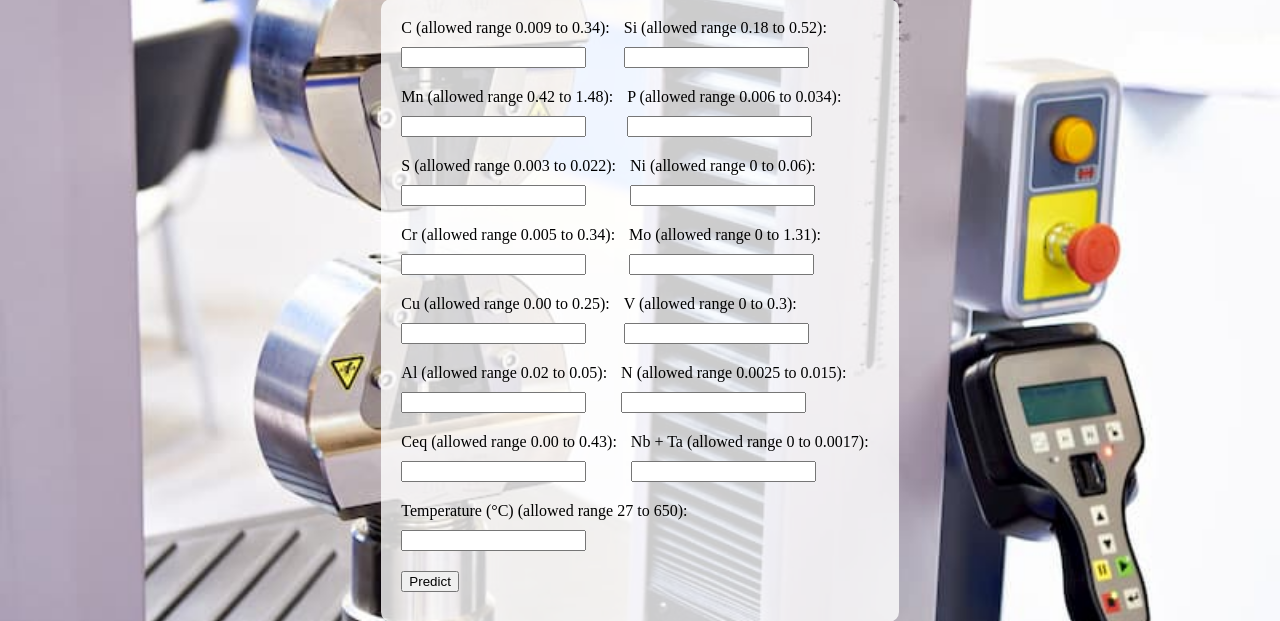
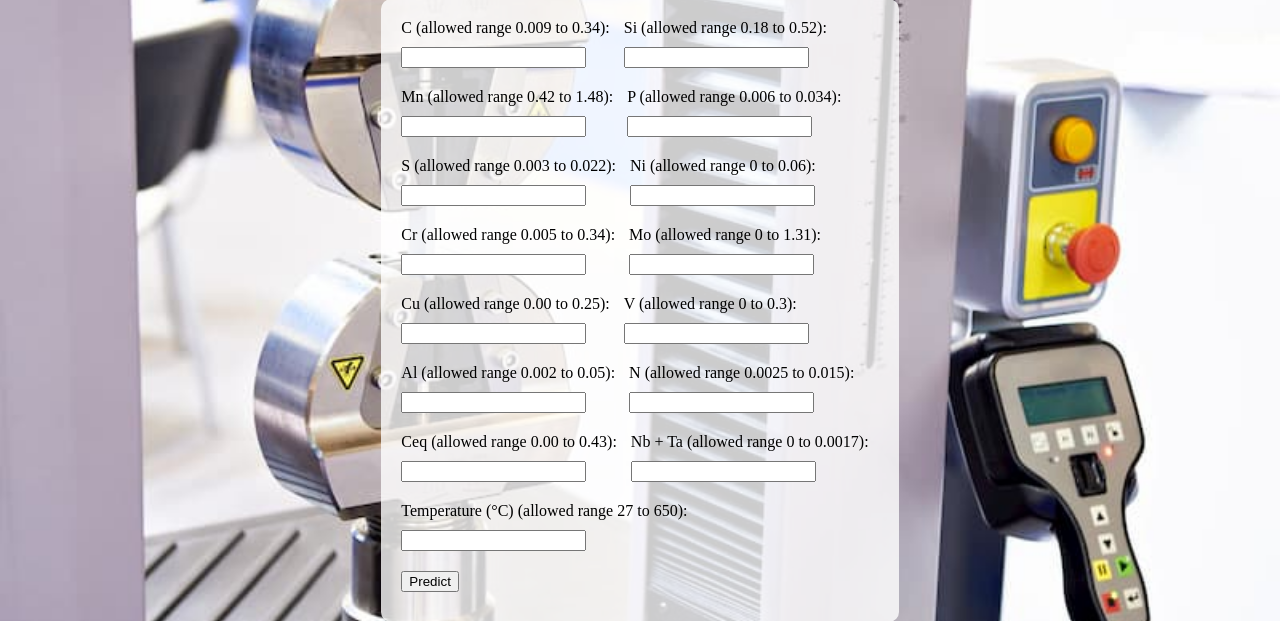
Before and after one commit to siddhantbhagat/ML_pipeline, a Flask app: page / in a window 1280 px wide. Shown: the part 81-702 px from the top of the page. Run offline with Flask 3, Linux system fonts and the light colour scheme; parts of the project's set-up code (start-up, migrations or seed data) failed here and were passed over.

Commit message:
dockerization

```diff
--- a/app.py
+++ b/app.py
@@ -1,4 +1,3 @@
-# app.py
 from flask import Flask,render_template,request,redirect
 # from flask_cors import CORS,cross_origin
 import pickle
@@ -10,10 +9,6 @@ app = Flask(__name__)
 
 # Load the trained model
 model = pickle.load(open('ExtraTreeRegressor.pkl','rb'))
-
-
-# ' C', ' Si', ' Mn', ' P', ' S', ' Ni', ' Cr', ' Mo',
-# ' Cu', 'V', ' Al', ' N', 'Ceq', 'Nb + Ta', ' Temperature (°C)',
 
 @app.route('/', methods=['GET', 'POST'])
 def index():
@@ -53,4 +48,4 @@ def predict_target_variables(input_data):
     return prediction
 
 if __name__ == '__main__':
-    app.run(debug=True)
+    app.run(debug=True,host="0.0.0.0",port=5000)
--- a/requirements.txt
+++ b/requirements.txt
@@ -15,4 +15,5 @@ wincertstore
 PyYAML
 numpy
 scikit-learn
+flask
 # -e .
--- a/templates/index.html
+++ b/templates/index.html
@@ -74,7 +74,7 @@
             var CumaxValue = 0.25;
             var VminValue = 0.00;
             var VmaxValue = 0.3;
-            var AlminValue = 0.02;
+            var AlminValue = 0.002;
             var AlmaxValue = 0.05;
             var NiminValue = 0;
             var NimaxValue = 0.6;
@@ -124,7 +124,7 @@
                 alert("V value should be between " + VminValue + " and " + VmaxValue);
                 return false;
             }
-            if (AlValue < AlminValue || AlValue > AlmaxValue) {
+            if (AlValue < AlminValue || AlValue >= AlmaxValue) {
                 alert("Al value should be between " + AlminValue + " and " + AlmaxValue);
                 return false;
             }
@@ -214,7 +214,7 @@
         <br>
 
         <div class="input-group">
-            <label for="Al">Al (allowed range 0.02 to 0.05):</label>
+            <label for="Al">Al (allowed range 0.002 to 0.05):</label>
             <input type="text" name="Al" required>
         </div>
         <div class="input-group">
```
Also changed, not shown: 3 other files.
